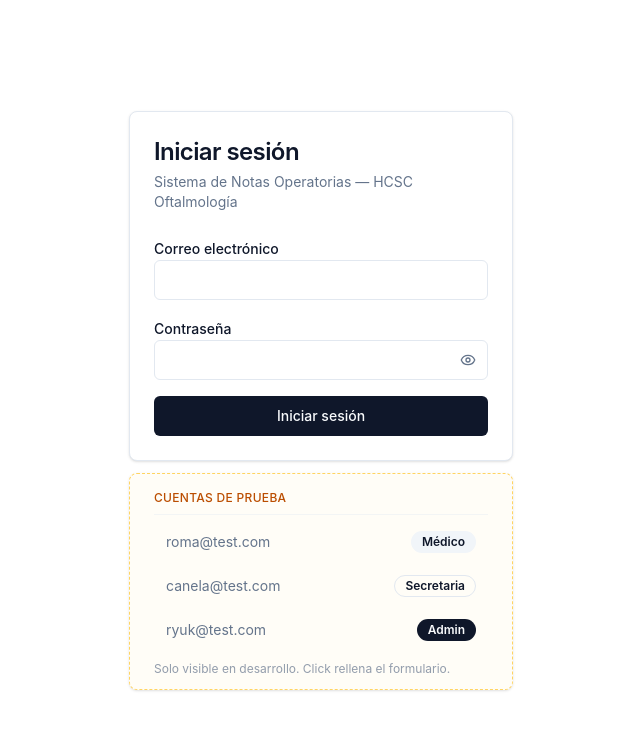
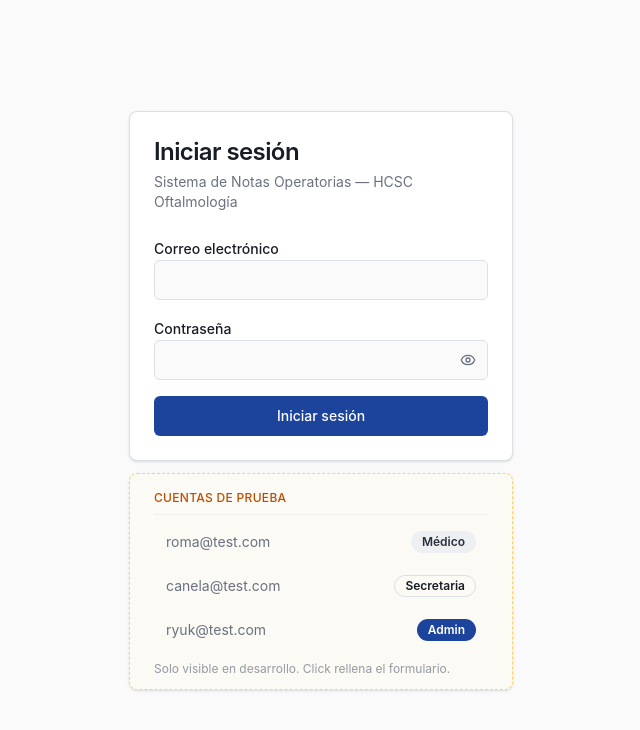
Before and after one commit to JoJoWitness/Servicio_Comunitario, a React (Vite) app in the folder frontend/: page /login in a window 1280 px wide. Shown: the top 730 px of the page, without its empty margins (319-959 px from the left). Built offline with nearby package versions, Linux system fonts and the light colour scheme; no server answers.

Commit message:
feat(frontend): Add theme system with light/dark/system modes

```diff
--- a/frontend/src/App.tsx
+++ b/frontend/src/App.tsx
@@ -2,26 +2,25 @@
  * Componente raíz de la aplicación.
  *
  * Responsabilidades:
- * 1. Rehidratación de sesión al iniciar — llama a GET /auth/validateUser
+ * 1. Aplica el tema (light/dark/system) inyectando la clase `dark` en <html>.
+ * 2. Rehidratación de sesión al iniciar — llama a GET /auth/validateUser
  *    y actualiza el Store_Sesion (Requisito 4.1–4.4).
- * 2. Renderiza el router principal con todas las rutas y guardias.
- *
- * El estado "cargando" inicial del Store_Sesion hace que RequireAuth
- * muestre un spinner hasta que la validación termine (Requisito 4.4).
+ * 3. Renderiza el router principal con todas las rutas y guardias.
  */
 
+import { ThemeProvider } from "./components/ThemeProvider";
 import { useValidateUser } from "./hooks/useAuth";
 import { AppRouter } from "./routes/router";
 
 function AppInner() {
-  // Dispara GET /auth/validateUser una sola vez al montar.
-  // El hook actualiza el Store_Sesion con el perfil o lo limpia ante 401.
-  // Requisitos 4.1, 4.2, 4.3
   useValidateUser();
-
   return <AppRouter />;
 }
 
 export default function App() {
-  return <AppInner />;
+  return (
+    <ThemeProvider>
+      <AppInner />
+    </ThemeProvider>
+  );
 }
--- a/frontend/src/components/AppLayout.tsx
+++ b/frontend/src/components/AppLayout.tsx
@@ -13,6 +13,7 @@ import {
 } from "lucide-react";
 import { Button } from "@/components/ui/button";
 import { Separator } from "@/components/ui/separator";
+import { ThemeToggle } from "@/components/ThemeToggle";
 import { useSessionStore } from "@/stores/sessionStore";
 import { useLogout } from "@/hooks/useAuth";
 import { cn } from "@/lib/utils";
@@ -107,8 +108,8 @@ export function AppLayout({ children }: AppLayoutProps) {
 
         <Separator />
 
-        {/* Perfil y logout */}
-        <div className="p-3 space-y-2">
+        {/* Perfil, tema y logout */}
+        <div className="p-3 space-y-1">
           <Link
             to="/perfil"
             className="flex items-center gap-2 rounded-md px-3 py-2 text-sm text-muted-foreground hover:bg-accent hover:text-accent-foreground transition-colors"
@@ -118,6 +119,13 @@ export function AppLayout({ children }: AppLayoutProps) {
               {perfil ? `${perfil.nombres} ${perfil.apellidos}` : "Perfil"}
             </span>
           </Link>
+
+          {/* Selector de tema en modo expandido (tres botones) */}
+          <div className="flex items-center justify-between px-3 py-1">
+            <span className="text-xs text-muted-foreground">Tema</span>
+            <ThemeToggle expanded />
+          </div>
+
           <Button
             variant="ghost"
             size="sm"
--- /dev/null
+++ b/frontend/src/components/ThemeProvider.tsx
@@ -0,0 +1,33 @@
+/**
+ * ThemeProvider — inyecta/quita la clase `dark` en <html> según el estado
+ * del themeStore, y escucha cambios del sistema cuando el modo es "system".
+ *
+ * Se monta una sola vez en App.tsx, antes del router.
+ */
+
+import { useEffect } from "react";
+import { resolveEffectiveMode, useThemeStore } from "@/stores/themeStore";
+
+export function ThemeProvider({ children }: { children: React.ReactNode }) {
+  const mode = useThemeStore((s) => s.mode);
+
+  useEffect(() => {
+    const root = document.documentElement;
+
+    const apply = () => {
+      const effective = resolveEffectiveMode(mode);
+      root.classList.toggle("dark", effective === "dark");
+    };
+
+    apply();
+
+    // Escuchar cambios del SO solo cuando el modo es "system"
+    if (mode !== "system") return;
+
+    const mq = window.matchMedia("(prefers-color-scheme: dark)");
+    mq.addEventListener("change", apply);
+    return () => mq.removeEventListener("change", apply);
+  }, [mode]);
+
+  return <>{children}</>;
+}
--- /dev/null
+++ b/frontend/src/components/ThemeToggle.tsx
@@ -0,0 +1,78 @@
+/**
+ * ThemeToggle — botón con dropdown para cambiar entre light, dark y system.
+ * Muestra el icono del modo activo actual.
+ */
+
+import { Monitor, Moon, Sun } from "lucide-react";
+import { Button } from "@/components/ui/button";
+import { useThemeStore, resolveEffectiveMode, type ThemeMode } from "@/stores/themeStore";
+import { cn } from "@/lib/utils";
+
+const OPCIONES: { mode: ThemeMode; label: string; icon: React.ReactNode }[] = [
+  { mode: "light",  label: "Claro",   icon: <Sun    className="h-4 w-4" /> },
+  { mode: "dark",   label: "Oscuro",  icon: <Moon   className="h-4 w-4" /> },
+  { mode: "system", label: "Sistema", icon: <Monitor className="h-4 w-4" /> },
+];
+
+function ActiveIcon({ mode }: { mode: ThemeMode }) {
+  const effective = resolveEffectiveMode(mode);
+  if (mode === "system") return <Monitor className="h-4 w-4" />;
+  return effective === "dark"
+    ? <Moon className="h-4 w-4" />
+    : <Sun  className="h-4 w-4" />;
+}
+
+interface ThemeToggleProps {
+  /** Si es true muestra las tres opciones en fila (para espacios amplios) */
+  expanded?: boolean;
+}
+
+export function ThemeToggle({ expanded = false }: ThemeToggleProps) {
+  const mode    = useThemeStore((s) => s.mode);
+  const setMode = useThemeStore((s) => s.setMode);
+
+  if (expanded) {
+    return (
+      <div className="flex gap-1" role="group" aria-label="Seleccionar tema">
+        {OPCIONES.map((op) => (
+          <Button
+            key={op.mode}
+            variant={mode === op.mode ? "secondary" : "ghost"}
+            size="icon"
+            className="h-8 w-8"
+            onClick={() => setMode(op.mode)}
+            aria-label={op.label}
+            aria-pressed={mode === op.mode}
+            title={op.label}
+          >
+            {op.icon}
+          </Button>
+        ))}
+      </div>
+    );
+  }
+
+  // Modo compacto: cicla entre los tres modos en orden
+  const ciclar = () => {
+    const orden: ThemeMode[] = ["light", "dark", "system"];
+    const idx = orden.indexOf(mode);
+    setMode(orden[(idx + 1) % orden.length]!);
+  };
+
+  const label =
+    mode === "light" ? "Modo oscuro" :
+    mode === "dark"  ? "Modo sistema" : "Modo claro";
+
+  return (
+    <Button
+      variant="ghost"
+      size="icon"
+      className="h-8 w-8"
+      onClick={ciclar}
+      aria-label={label}
+      title={label}
+    >
+      <ActiveIcon mode={mode} />
+    </Button>
+  );
+}
--- a/frontend/src/index.css
+++ b/frontend/src/index.css
@@ -30,69 +30,79 @@
 }
 
 /* ── Light theme ─────────────────────────────────────────── */
+/*
+  Paleta claro: blancos y grises muy limpios con un acento slate azulado
+  suave, apropiado para una aplicación médica (no agresivo visualmente).
+*/
 :root {
-  --background: 0 0% 100%;
-  --foreground: 222.2 47.4% 11.2%;
+  --background: 0 0% 98%;           /* casi blanco, no puro */
+  --foreground: 220 20% 12%;        /* gris azulado oscuro */
 
-  --muted: 210 40% 96.1%;
-  --muted-foreground: 215.4 16.3% 46.9%;
+  --muted: 220 14% 94%;
+  --muted-foreground: 220 10% 46%;
 
   --popover: 0 0% 100%;
-  --popover-foreground: 222.2 47.4% 11.2%;
+  --popover-foreground: 220 20% 12%;
 
   --card: 0 0% 100%;
-  --card-foreground: 222.2 47.4% 11.2%;
+  --card-foreground: 220 20% 12%;
 
-  --border: 214.3 31.8% 91.4%;
-  --input: 214.3 31.8% 91.4%;
+  --border: 220 13% 88%;
+  --input: 220 13% 88%;
 
-  --primary: 222.2 47.4% 11.2%;
-  --primary-foreground: 210 40% 98%;
+  --primary: 221 70% 36%;           /* azul slate médico */
+  --primary-foreground: 0 0% 100%;
 
-  --secondary: 210 40% 96.1%;
-  --secondary-foreground: 222.2 47.4% 11.2%;
+  --secondary: 220 14% 94%;
+  --secondary-foreground: 220 20% 20%;
 
-  --accent: 210 40% 96.1%;
-  --accent-foreground: 222.2 47.4% 11.2%;
+  --accent: 220 14% 90%;
+  --accent-foreground: 220 20% 12%;
 
-  --destructive: 0 100% 50%;
-  --destructive-foreground: 210 40% 98%;
+  --destructive: 0 72% 51%;
+  --destructive-foreground: 0 0% 100%;
 
-  --ring: 215 20.2% 65.1%;
+  --ring: 221 70% 50%;
 
   --radius: 0.5rem;
 }
 
 /* ── Dark theme ──────────────────────────────────────────── */
+/*
+  Paleta oscura: grises neutros cálidos (no azules fríos) para reducir
+  la fatiga visual en turnos nocturnos. El card y el sidebar son
+  ligeramente más claros que el fondo para mantener jerarquía sin contraste
+  agresivo. El primario conserva el azul slate pero más luminoso.
+*/
 .dark {
-  --background: 224 71% 4%;
-  --foreground: 213 31% 91%;
+  --background: 220 12% 10%;        /* gris oscuro neutro */
+  --foreground: 220 10% 90%;        /* gris claro cálido */
 
-  --muted: 223 47% 11%;
-  --muted-foreground: 215.4 16.3% 56.9%;
+  --muted: 220 10% 16%;
+  --muted-foreground: 220 8% 56%;
 
-  --popover: 224 71% 4%;
-  --popover-foreground: 215 20.2% 65.1%;
+  --popover: 220 12% 13%;
+  --popover-foreground: 220 10% 88%;
 
-  --card: 224 71% 4%;
-  --card-foreground: 213 31% 91%;
+  --card: 220 12% 13%;              /* un poco más claro que el fondo */
+  --card-foreground: 220 10% 90%;
 
-  --border: 216 34% 17%;
-  --input: 216 34% 17%;
+  --border: 220 10% 22%;
+  --input: 220 10% 22%;
 
-  --primary: 210 40% 98%;
-  --primary-foreground: 222.2 47.4% 1.2%;
+  --primary: 217 72% 62%;           /* azul más luminoso en oscuro */
+  --primary-foreground: 220 12% 8%;
 
-  --secondary: 222.2 47.4% 11.2%;
-  --secondary-foreground: 210 40% 98%;
+  --secondary: 220 10% 18%;
+  --secondary-foreground: 220 10% 88%;
 
-  --accent: 216 34% 17%;
-  --accent-foreground: 210 40% 98%;
+  --accent: 220 10% 20%;
+  --accent-foreground: 220 10% 90%;
 
-  --destructive: 0 63% 31%;
-  --destructive-foreground: 210 40% 98%;
+  --destructive: 0 60% 45%;
+  --destructive-foreground: 0 0% 96%;
 
-  --ring: 216 34% 17%;
+  --ring: 217 72% 55%;
 
   --radius: 0.5rem;
 }
--- /dev/null
+++ b/frontend/src/stores/themeStore.ts
@@ -0,0 +1,49 @@
+/**
+ * Store de tema — persiste la preferencia de color del usuario en localStorage.
+ *
+ * Modos:
+ * - "light"  → fuerza tema claro
+ * - "dark"   → fuerza tema oscuro
+ * - "system" → sigue la preferencia del sistema operativo (prefers-color-scheme)
+ *
+ * La inyección de la clase `dark` en <html> la realiza ThemeProvider en App.tsx.
+ */
+
+import { create } from "zustand";
+import { persist } from "zustand/middleware";
+
+export type ThemeMode = "light" | "dark" | "system";
+
+interface ThemeState {
+  mode: ThemeMode;
+  setMode: (mode: ThemeMode) => void;
+}
+
+export const useThemeStore = create<ThemeState>()(
+  persist(
+    (set) => ({
+      mode: "system",
+      setMode: (mode) => set({ mode }),
+    }),
+    {
+      name: "hcsc-theme", // clave en localStorage
+    }
+  )
+);
+
+// ---------------------------------------------------------------------------
+// Helper: resuelve el modo efectivo teniendo en cuenta "system"
+// ---------------------------------------------------------------------------
+
+/**
+ * Devuelve `"dark"` o `"light"` resolviendo la preferencia del sistema
+ * cuando el modo es `"system"`.
+ */
+export function resolveEffectiveMode(mode: ThemeMode): "dark" | "light" {
+  if (mode === "system") {
+    return window.matchMedia("(prefers-color-scheme: dark)").matches
+      ? "dark"
+      : "light";
+  }
+  return mode;
+}
```
